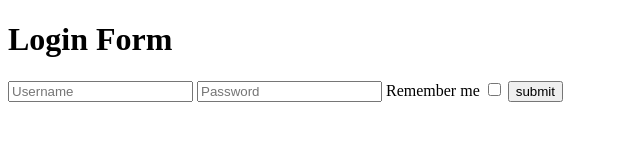
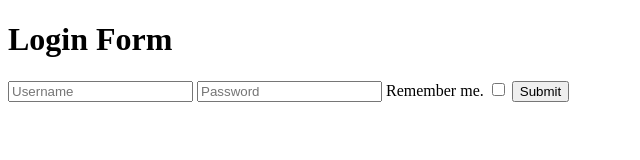
Before and after one commit to acciojob/remember-me-login-form-AKSHAT249, a website: page main.html in a window 1280 px wide. Shown: the full height of the page, 0-640 px from the left. Drawn offline with Linux system fonts and the light colour scheme.

Commit message:
created a submission

```diff
--- a/main.html
+++ b/main.html
@@ -13,10 +13,10 @@
     <input type="text" placeholder="Username" id="username" />
     <input type="password" placeholder="Password" id="password" />
     <label>
-      Remember me
+      Remember me.
     <input type="checkbox" id="checkbox" />
     </label>
-    <input type="submit" id="submit" value="submit" />
+    <input type="submit" id="submit" value="Submit" />
 	</form>
     <button type="submit" id="existing" hidden>Login as existing user</button>
 
```
